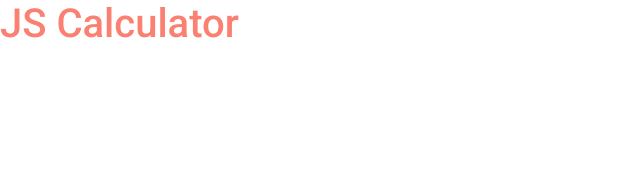
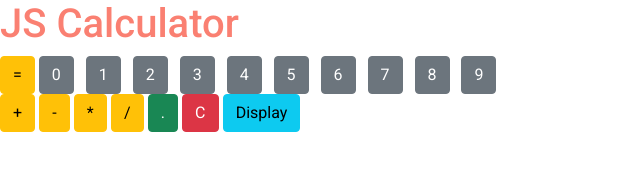
Before and after one commit to koushik80/js-calculator, a plain HTML site: page index.html in a window 1280 px wide. Shown: the whole page, without its empty margins (0-640 px from the left). Drawn offline with nearby package versions, Linux system fonts and the light colour scheme.

Commit message:
test 1-7

```diff
--- a/index.html
+++ b/index.html
@@ -12,7 +12,47 @@
       <script src="index.js"></script>
   </head>
   <body>
+    <div classs="container-fluid">
     <h1>JS Calculator</h1>
+    <a id="equals" class="btn btn-block btn-warning">=</a>
+    <div class="btn-group me-2" role="group" aria-label="First group">
+    <a id="zero" class="btn btn-block btn-secondary">0</a></div>
+    <div class="btn-group me-2" role="group" aria-label="First group">
+    <a id="one" class="btn btn-block btn-secondary">1</a></div>
+    <div class="btn-group me-2" role="group" aria-label="First group">
+    <a id="two" class="btn btn-block btn-secondary">2</a></div>
+    <div class="btn-group me-2" role="group" aria-label="First group">
+    <a id="three" class="btn btn-block btn-secondary">3</a></div>
+    <div class="btn-group me-2" role="group" aria-label="First group">
+    <a id="four" class="btn btn-block btn-secondary">4</a></div>
+    <div class="btn-group me-2" role="group" aria-label="First group">
+    <a id="five" class="btn btn-block btn-secondary">5</a></div>
+    <div class="btn-group me-2" role="group" aria-label="First group">
+    <a id="six" class="btn btn-block btn-secondary">6</a></div>
+    <div class="btn-group me-2" role="group" aria-label="First group">
+    <a id="seven" class="btn btn-block btn-secondary">7</a></div>
+    <div class="btn-group me-2" role="group" aria-label="First group">
+    <a id="eight" class="btn btn-block btn-secondary">8</a></div>
+    <div class="btn-group me-2" role="group" aria-label="First group">
+    <a id="nine" class="btn btn-block btn-secondary">9</a></div>
+   </div>
+    <a id="add" class="btn btn-block btn-warning">+</a>
+    <a id="subtract" class="btn btn-block btn-warning">-</a>
+    <a id="multiply" class="btn btn-block btn-warning">*</a>
+    <a id="divide" class="btn btn-block btn-warning">/</a>
+
+    <a id="decimal" class="btn btn-block btn-success">.</a>
+    <a id="clear" class="btn btn-block btn-danger">C</a>
+    <a id="display" class="btn btn-block btn-info">Display</a>
+    </div>
+
+
+
+
+
+
+
+
     <script src="https://cdn.jsdelivr.net/npm/@popperjs/core@2.10.2/dist/umd/popper.min.js" integrity="sha384-7+zCNj/IqJ95wo16oMtfsKbZ9ccEh31eOz1HGyDuCQ6wgnyJNSYdrPa03rtR1zdB" crossorigin="anonymous"></script>
     <script src="https://cdn.jsdelivr.net/npm/bootstrap@5.1.3/dist/js/bootstrap.min.js" integrity="sha384-QJHtvGhmr9XOIpI6YVutG+2QOK9T+ZnN4kzFN1RtK3zEFEIsxhlmWl5/YESvpZ13" crossorigin="anonymous"></script>
     <script src="https://cdn.freecodecamp.org/testable-projects-fcc/v1/bundle.js"></script>
```
Also changed, not shown: 1 other file.
